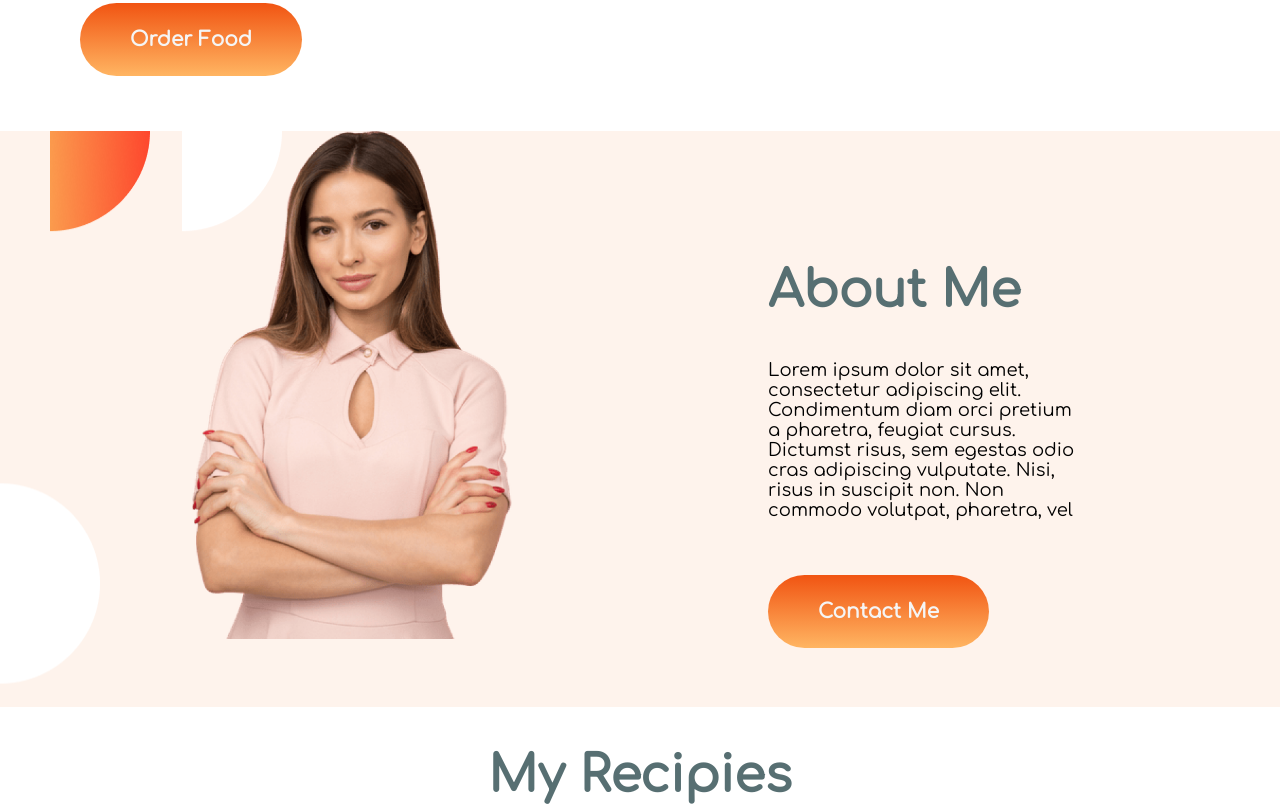
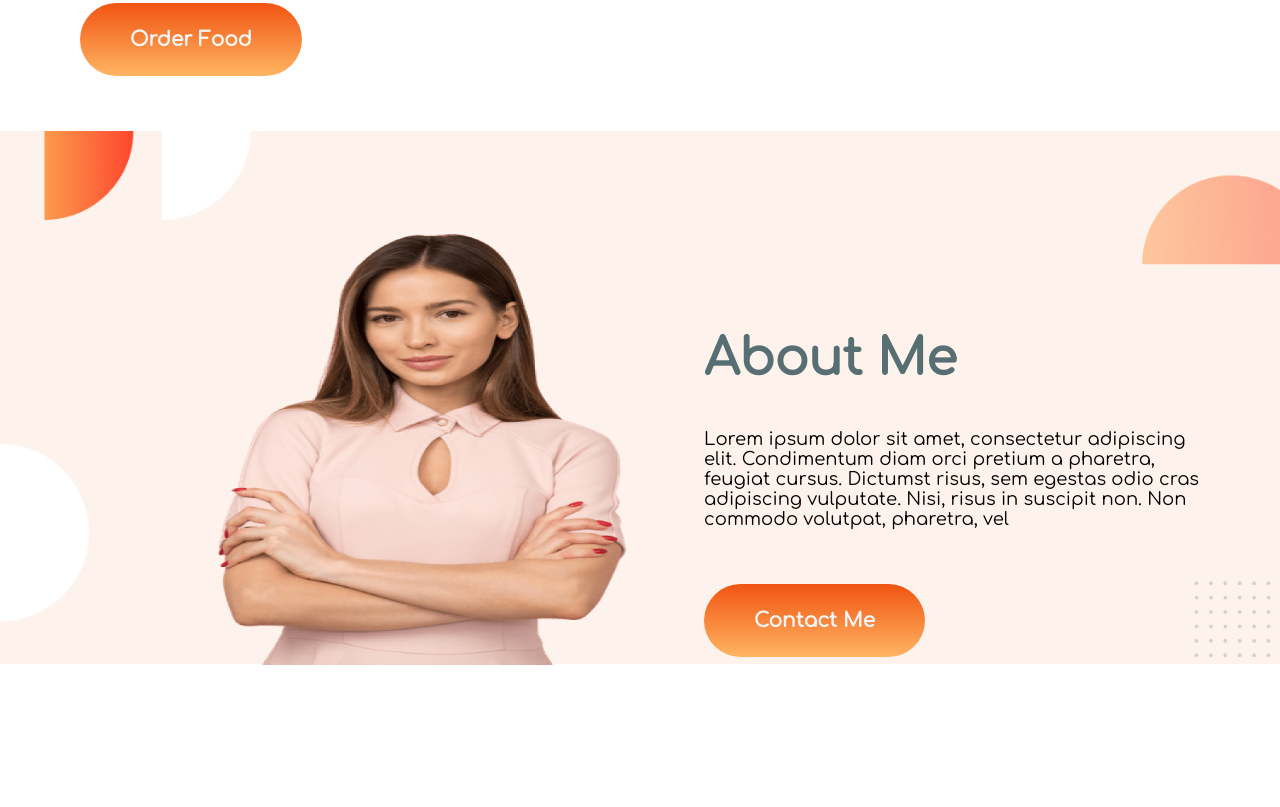
Before and after one commit to Shaikat0079/eat_healthy, a plain HTML site: page index.html in a window 1280 px wide. Shown: the part 820-1627 px from the top of the page. Drawn offline with Linux system fonts and the light colour scheme.

Commit message:
second-commit

```diff
--- a/style.css
+++ b/style.css
@@ -43,28 +43,26 @@ p {
 
 .about {
     background-image: url(images/7.png);
-    /* width: 100%; */
-    /* background-image: ; */
+    background-size: contain;
     background-repeat: no-repeat;
     display: flex;
-    /* align-items: center; */
-    justify-content: space-between;
+    justify-content: space-around;
 }
 
 .half-width {
-    /* margin: 0 5%; */
-    width: 30%;
-    padding: 0 15% 5% 10%;
+    width: 40%;
+    padding: 0 5%;
 }
 
 .half-width img {
-    width: 100%;
-    padding-left: 20%;
+    width: 80%;
+    padding: 20%30%;
+    height: 50.25%;
 }
 
 .half-width h2 {
     font-size: 50px;
-    padding-top: 90px;
+    margin-top: 200px;
 }
 
 .half-width p {
@@ -129,11 +127,8 @@ p {
 .social {
     display: flex;
     width: 80%;
-
-    /* float: left; */
     justify-content: space-around;
     border-radius: 10px;
-    /* margin-top: 100px; */
     padding: 0 auto;
     box-shadow: 12px 12px 20px 20px rgba(0, 0, 0, 0.2);
     margin: 200px auto;
```
Also changed, not shown: index.html (+12 -0 lines).
